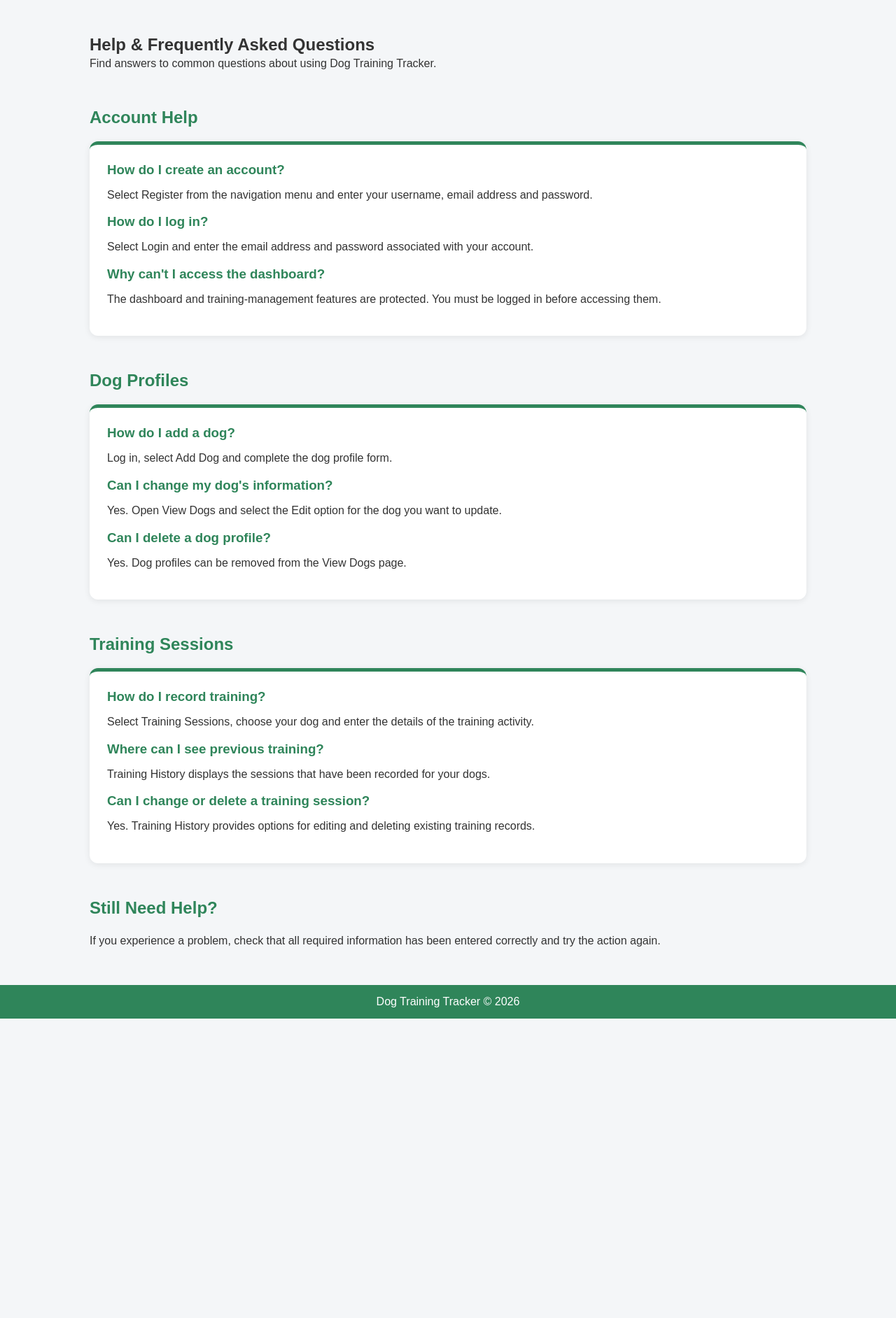
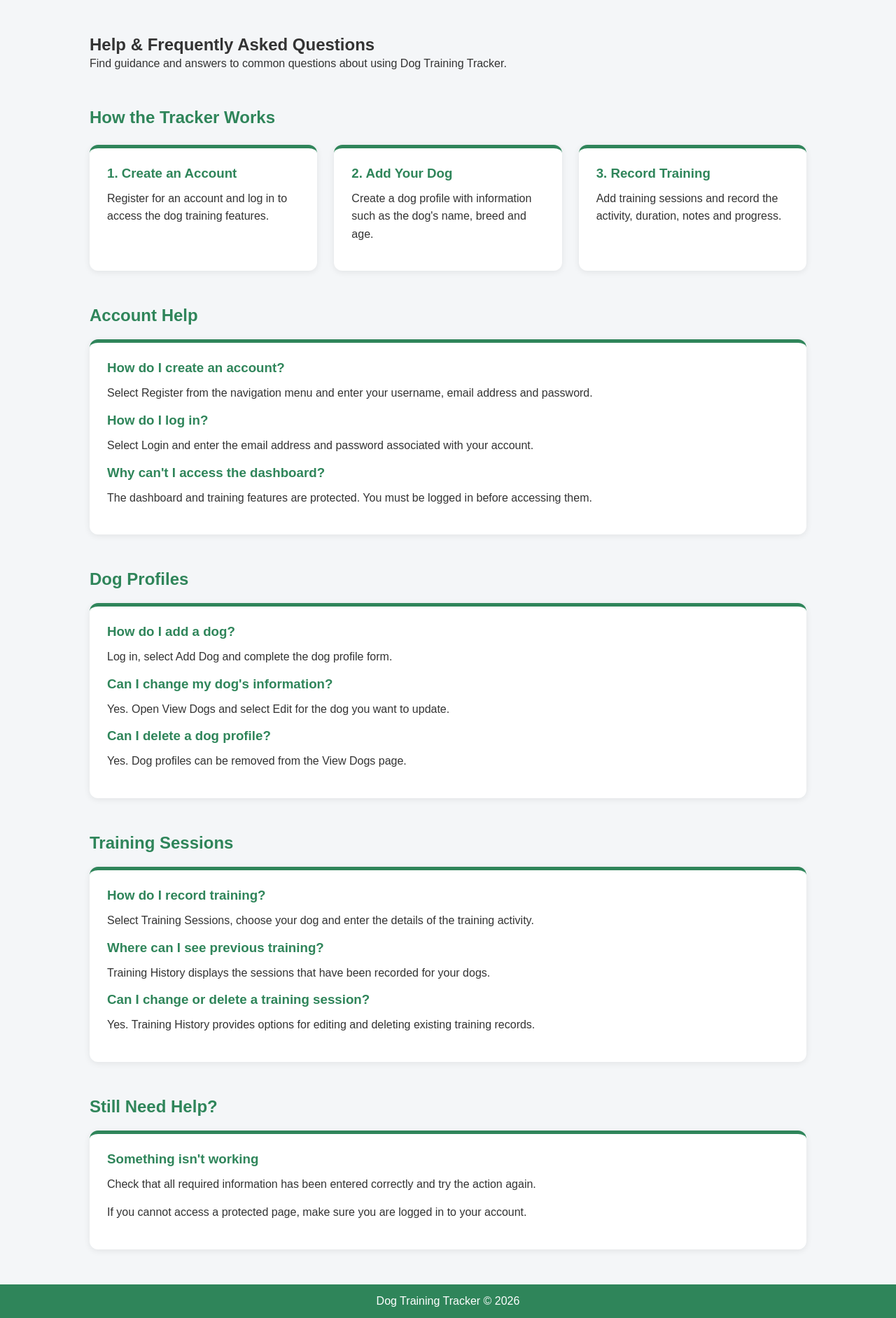
Before and after one commit to samkwenaeetile/TheDogTrainingTracker, a Flask app: page /help in a window 1280 px wide. Shown: the part 175-2059 px from the top of the page at 70% size. Before the commit the page ends 1631 px from the top, so only its background shows below. Run offline with Flask 3, Linux system fonts and the light colour scheme.

Commit message:
Improve form validation for dog profiles and training sessions

```diff
--- a/app.py
+++ b/app.py
@@ -207,10 +207,27 @@ def save_dog():
 
     user_id = session["user_id"]
 
-    dog_name = request.form["dog_name"]
-    breed = request.form["breed"]
+    dog_name = request.form["dog_name"].strip()
+    breed = request.form["breed"].strip()
     age = request.form["age"]
-    owner_name = request.form["owner"]
+    owner_name = request.form["owner"].strip()
+
+    # Check that the required text fields are not empty
+    if not dog_name or not breed or not owner_name:
+        flash("Please complete all required dog information.")
+        return redirect("/add-dog")
+
+    # Check that age contains a valid number
+    try:
+        age = int(age)
+    except ValueError:
+        flash("Please enter a valid age.")
+        return redirect("/add-dog")
+
+    # Check that the dog's age is within the allowed range
+    if age < 0 or age > 30:
+        flash("Dog age must be between 0 and 30.")
+        return redirect("/add-dog")
 
     connection = sqlite3.connect("database/dog_tracker.db")
     cursor = connection.cursor()
@@ -298,16 +315,34 @@ def edit_dog(dog_id):
 
 
 # Update a dog belonging to the logged-in user
+# Update a dog belonging to the logged-in user
 @app.route("/update-dog/<int:dog_id>", methods=["POST"])
 @login_required
 def update_dog(dog_id):
 
     user_id = session["user_id"]
 
-    dog_name = request.form["dog_name"]
-    breed = request.form["breed"]
+    dog_name = request.form["dog_name"].strip()
+    breed = request.form["breed"].strip()
     age = request.form["age"]
-    owner_name = request.form["owner"]
+    owner_name = request.form["owner"].strip()
+
+    # Check that the required text fields are not empty
+    if not dog_name or not breed or not owner_name:
+        flash("Please complete all required dog information.")
+        return redirect(f"/edit-dog/{dog_id}")
+
+    # Check that age contains a valid number
+    try:
+        age = int(age)
+    except ValueError:
+        flash("Please enter a valid age.")
+        return redirect(f"/edit-dog/{dog_id}")
+
+    # Check that the dog's age is within the allowed range
+    if age < 0 or age > 30:
+        flash("Dog age must be between 0 and 30.")
+        return redirect(f"/edit-dog/{dog_id}")
 
     connection = sqlite3.connect("database/dog_tracker.db")
     cursor = connection.cursor()
--- a/templates/edit_dog.html
+++ b/templates/edit_dog.html
@@ -18,7 +18,8 @@
 
     <label for="age">Age</label><br>
     <input type="number" id="age" name="age"
-           value="{{ dog['age'] }}"><br><br>
+           value="{{ dog['age'] }}"
+           min="0" max="30" required><br><br>
 
     <label for="owner">Owner Name</label><br>
     <input type="text" id="owner" name="owner"
--- a/templates/edit_session.html
+++ b/templates/edit_session.html
@@ -47,11 +47,13 @@
 
 
 <label for="duration">Duration (minutes)</label>
+
 <input
     type="number"
     id="duration"
     name="duration"
     value="{{ session_record['duration'] }}"
+    min="1"
     required>
 
 
--- a/templates/templates/help.html
+++ b/templates/help.html
@@ -9,8 +9,45 @@
     <h1>Help & Frequently Asked Questions</h1>
 
     <p>
-        Find answers to common questions about using Dog Training Tracker.
+        Find guidance and answers to common questions about using
+        Dog Training Tracker.
     </p>
+
+</section>
+
+
+<!-- Simple guide showing how the tracker works -->
+<section class="home-section">
+
+    <h2>How the Tracker Works</h2>
+
+    <div class="feature-grid">
+
+        <div class="feature-card">
+            <h3>1. Create an Account</h3>
+            <p>
+                Register for an account and log in to access
+                the dog training features.
+            </p>
+        </div>
+
+        <div class="feature-card">
+            <h3>2. Add Your Dog</h3>
+            <p>
+                Create a dog profile with information such as
+                the dog's name, breed and age.
+            </p>
+        </div>
+
+        <div class="feature-card">
+            <h3>3. Record Training</h3>
+            <p>
+                Add training sessions and record the activity,
+                duration, notes and progress.
+            </p>
+        </div>
+
+    </div>
 
 </section>
 
@@ -35,7 +72,7 @@
 
         <h3>Why can't I access the dashboard?</h3>
         <p>
-            The dashboard and training-management features are protected.
+            The dashboard and training features are protected.
             You must be logged in before accessing them.
         </p>
 
@@ -57,8 +94,8 @@
 
         <h3>Can I change my dog's information?</h3>
         <p>
-            Yes. Open View Dogs and select the Edit option for the
-            dog you want to update.
+            Yes. Open View Dogs and select Edit for the dog
+            you want to update.
         </p>
 
         <h3>Can I delete a dog profile?</h3>
@@ -79,8 +116,8 @@
 
         <h3>How do I record training?</h3>
         <p>
-            Select Training Sessions, choose your dog and enter the
-            details of the training activity.
+            Select Training Sessions, choose your dog and enter
+            the details of the training activity.
         </p>
 
         <h3>Where can I see previous training?</h3>
@@ -91,8 +128,8 @@
 
         <h3>Can I change or delete a training session?</h3>
         <p>
-            Yes. Training History provides options for editing and
-            deleting existing training records.
+            Yes. Training History provides options for editing
+            and deleting existing training records.
         </p>
 
     </div>
@@ -104,10 +141,21 @@
 
     <h2>Still Need Help?</h2>
 
-    <p>
-        If you experience a problem, check that all required information
-        has been entered correctly and try the action again.
-    </p>
+    <div class="feature-card">
+
+        <h3>Something isn't working</h3>
+
+        <p>
+            Check that all required information has been entered
+            correctly and try the action again.
+        </p>
+
+        <p>
+            If you cannot access a protected page, make sure you
+            are logged in to your account.
+        </p>
+
+    </div>
 
 </section>
 
```
Also changed, not shown: templates/add_dog.html (+4 -4 lines), templates/add_session.html (+5 -5 lines), templates/about.html (renamed from templates/templates/about.html), templates/how_it_works.html (renamed from templates/templates/how_it_works.html), templates/training_tips.html (renamed from templates/templates/templates/training_tips.html). Lines whose indentation alone changed are shown as unchanged.
